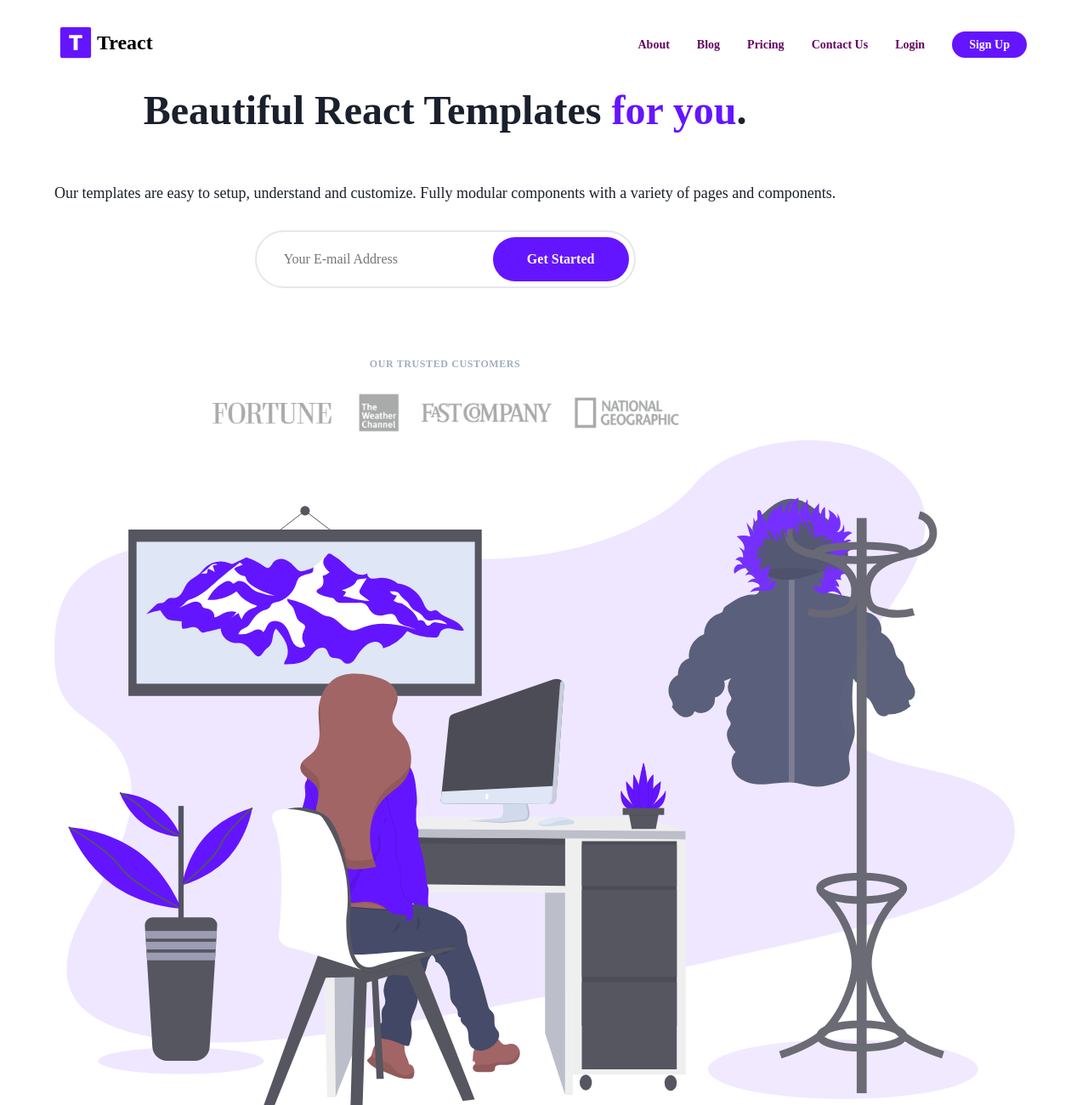
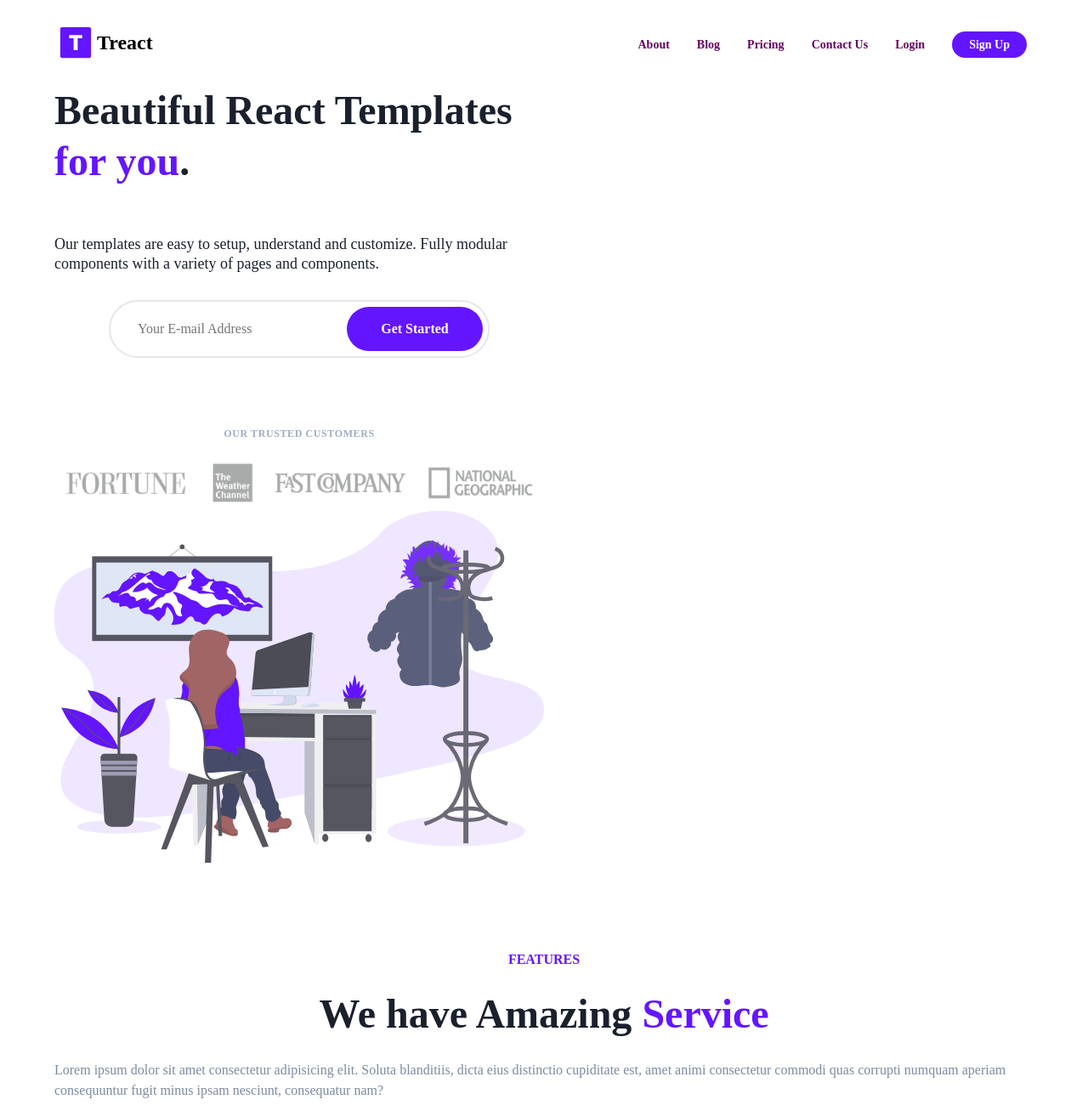
Before and after one commit to kdeans123/my-project-treact, a plain HTML site: page index.html in a window 1280 px wide. Shown: the top 1300 px of the page at 85% size. Drawn offline with Linux system fonts and the light colour scheme; a script that the page names is missing; a web font is replaced by a local one.

Commit message:
Sections

```diff
--- a/index.html
+++ b/index.html
@@ -97,6 +97,7 @@
       </nav>
       <header>
         <div class="header__container">
+            <div class="section__left">
                 <div class="header__description">
                     <h1>
                     Beautiful React Templates <span class="purple">for you</span>.
@@ -119,9 +120,12 @@
                     class="header__customers--img"
                     />
                 </div>
+            </div>
+            <div class="section__right">
                 <figure class="header__image--wrapper">
                     <img src="./assets/design-illustration-treact.svg" />
                   </figure>
+            </div>
         </div>
       </header>
     </section>
```
Lines whose indentation alone changed are shown as unchanged.
